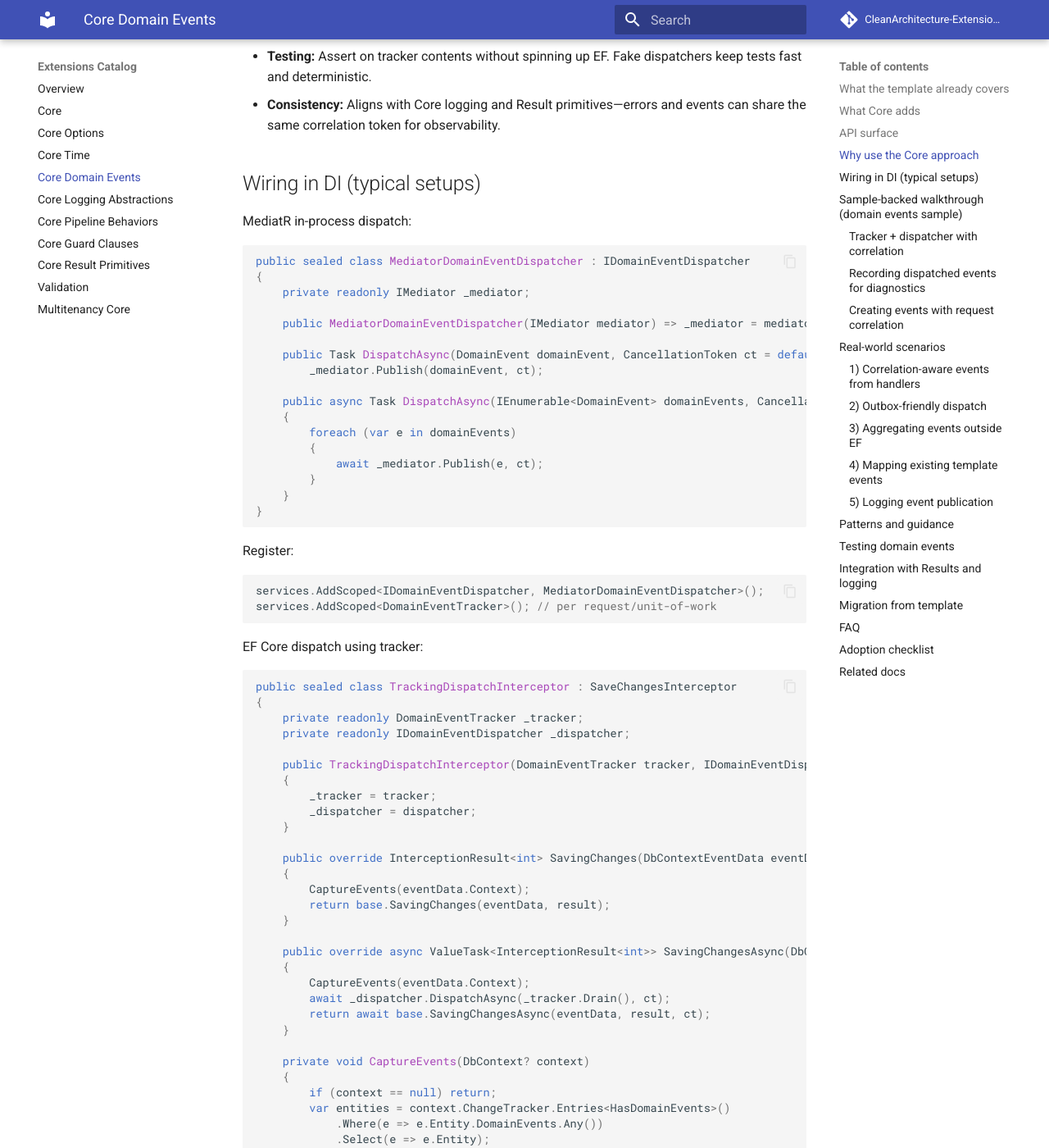
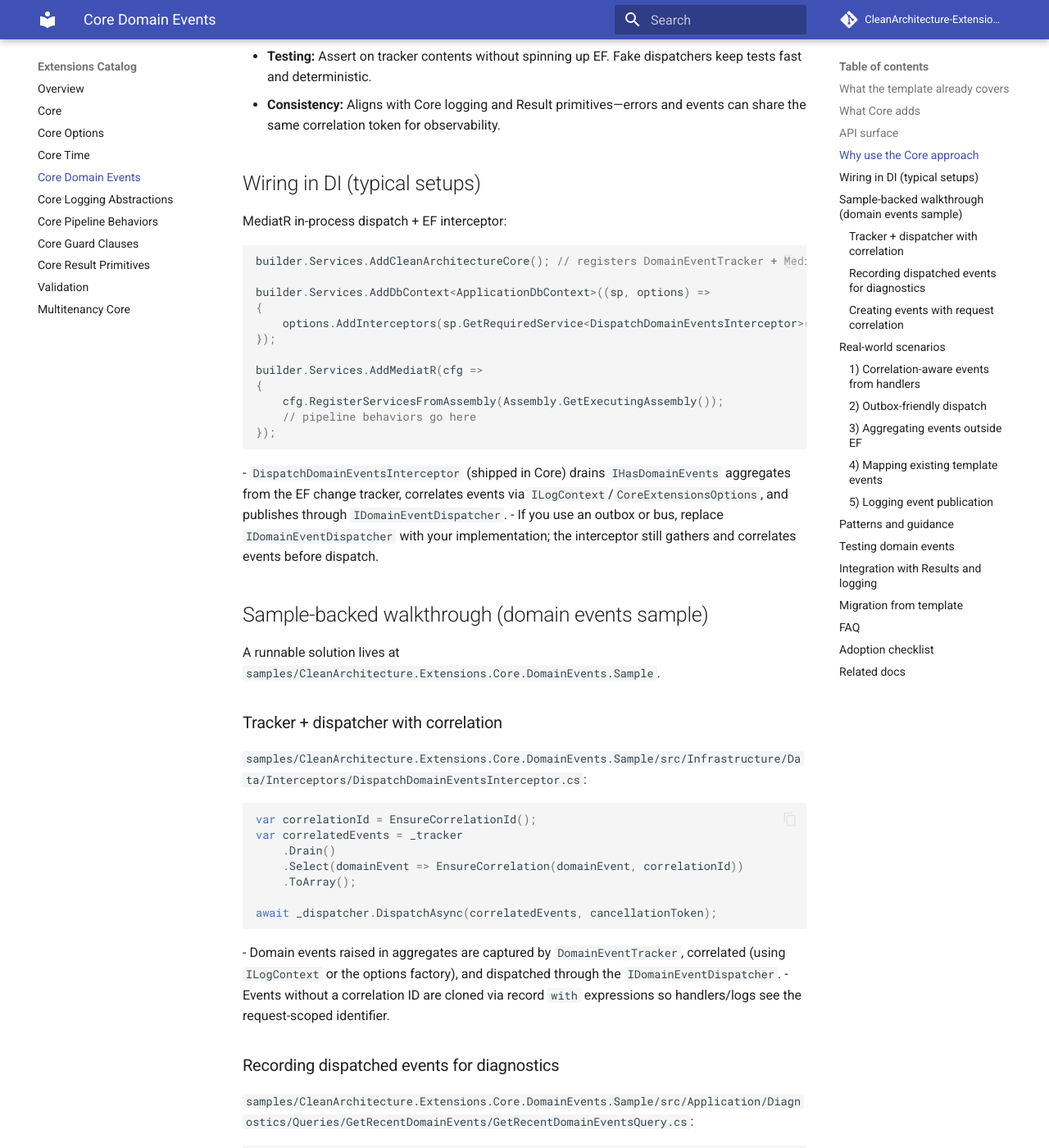
Before and after one commit to CleanArchitecture-Extensions/CleanArchitecture.Extensions, an MkDocs documentation site: the page built from docs/extensions/core-domain-events.md, in a window 1280 px wide and 1400 px high, scrolled down 1587 px. Shown: the whole window at 82% size. Built offline with MkDocs 1.6.1 and Material for MkDocs 9.7.7, drawn with Linux system fonts in a browser that asks for light colours; comment, search, counter and statistics services are not loaded; some of the changed text lies outside the part shown.

Commit message:
Update DI setup and logging adapter documentation
Simplifies dependency injection examples in documentation for domain events, logging abstractions, and pipeline behaviors. Replaces manual registrations with AddCleanArchitectureCore and highlights the new MelAppLoggerAdapter<T> for structured logging. Clarifies how to swap adapters and use built-in helpers for correlation, logging, and performance metrics.

````diff
--- a/docs/extensions/core-domain-events.md
+++ b/docs/extensions/core-domain-events.md
@@ -29,77 +29,23 @@ Namespace: `CleanArchitecture.Extensions.Core.DomainEvents`
 - **Consistency:** Aligns with Core logging and Result primitives—errors and events can share the same correlation token for observability.
 
 ## Wiring in DI (typical setups)
-MediatR in-process dispatch:
+MediatR in-process dispatch + EF interceptor:
 ```csharp
-public sealed class MediatorDomainEventDispatcher : IDomainEventDispatcher
+builder.Services.AddCleanArchitectureCore(); // registers DomainEventTracker + MediatRDomainEventDispatcher
+
+builder.Services.AddDbContext<ApplicationDbContext>((sp, options) =>
 {
-    private readonly IMediator _mediator;
+    options.AddInterceptors(sp.GetRequiredService<DispatchDomainEventsInterceptor>());
+});
 
-    public MediatorDomainEventDispatcher(IMediator mediator) => _mediator = mediator;
-
-    public Task DispatchAsync(DomainEvent domainEvent, CancellationToken ct = default) =>
-        _mediator.Publish(domainEvent, ct);
-
-    public async Task DispatchAsync(IEnumerable<DomainEvent> domainEvents, CancellationToken ct = default)
-    {
-        foreach (var e in domainEvents)
-        {
-            await _mediator.Publish(e, ct);
-        }
-    }
-}
+builder.Services.AddMediatR(cfg =>
+{
+    cfg.RegisterServicesFromAssembly(Assembly.GetExecutingAssembly());
+    // pipeline behaviors go here
+});
 ```
-Register:
-```csharp
-services.AddScoped<IDomainEventDispatcher, MediatorDomainEventDispatcher>();
-services.AddScoped<DomainEventTracker>(); // per request/unit-of-work
-```
-
-EF Core dispatch using tracker:
-```csharp
-public sealed class TrackingDispatchInterceptor : SaveChangesInterceptor
-{
-    private readonly DomainEventTracker _tracker;
-    private readonly IDomainEventDispatcher _dispatcher;
-
-    public TrackingDispatchInterceptor(DomainEventTracker tracker, IDomainEventDispatcher dispatcher)
-    {
-        _tracker = tracker;
-        _dispatcher = dispatcher;
-    }
-
-    public override InterceptionResult<int> SavingChanges(DbContextEventData eventData, InterceptionResult<int> result)
-    {
-        CaptureEvents(eventData.Context);
-        return base.SavingChanges(eventData, result);
-    }
-
-    public override async ValueTask<InterceptionResult<int>> SavingChangesAsync(DbContextEventData eventData, InterceptionResult<int> result, CancellationToken ct = default)
-    {
-        CaptureEvents(eventData.Context);
-        await _dispatcher.DispatchAsync(_tracker.Drain(), ct);
-        return await base.SavingChangesAsync(eventData, result, ct);
-    }
-
-    private void CaptureEvents(DbContext? context)
-    {
-        if (context == null) return;
-        var entities = context.ChangeTracker.Entries<HasDomainEvents>()
-            .Where(e => e.Entity.DomainEvents.Any())
-            .Select(e => e.Entity);
-
-        foreach (var entity in entities)
-        {
-            foreach (var e in entity.DomainEvents)
-            {
-                _tracker.Add(e);
-            }
-            entity.ClearDomainEvents();
-        }
-    }
-}
-```
-(Example assumes `HasDomainEvents` is a common interface/base similar to `BaseEntity`.)
+- `DispatchDomainEventsInterceptor` (shipped in Core) drains `IHasDomainEvents` aggregates from the EF change tracker, correlates events via `ILogContext`/`CoreExtensionsOptions`, and publishes through `IDomainEventDispatcher`.
+- If you use an outbox or bus, replace `IDomainEventDispatcher` with your implementation; the interceptor still gathers and correlates events before dispatch.
 
 ## Sample-backed walkthrough (domain events sample)
 A runnable solution lives at `samples/CleanArchitecture.Extensions.Core.DomainEvents.Sample`.
````
Also changed, not shown: docs/extensions/core-logging-abstractions.md (+4 -43 lines), docs/extensions/core-pipeline-behaviors.md (+8 -12 lines).
